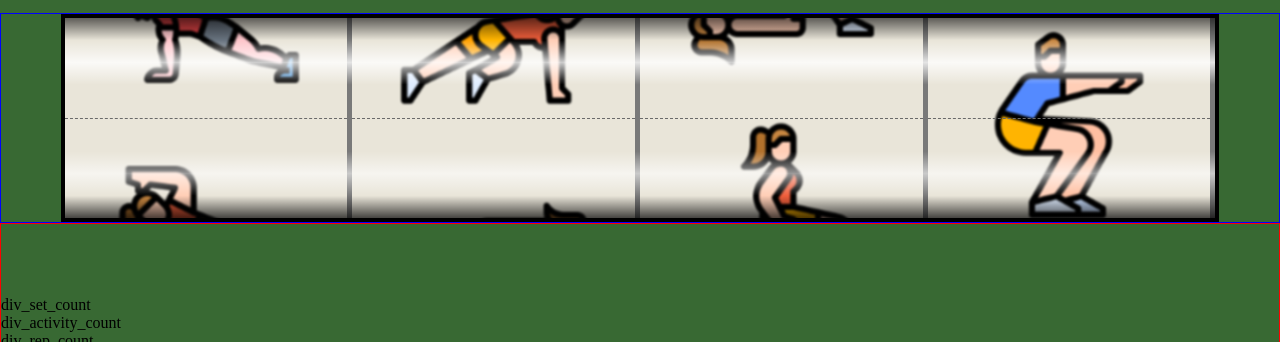
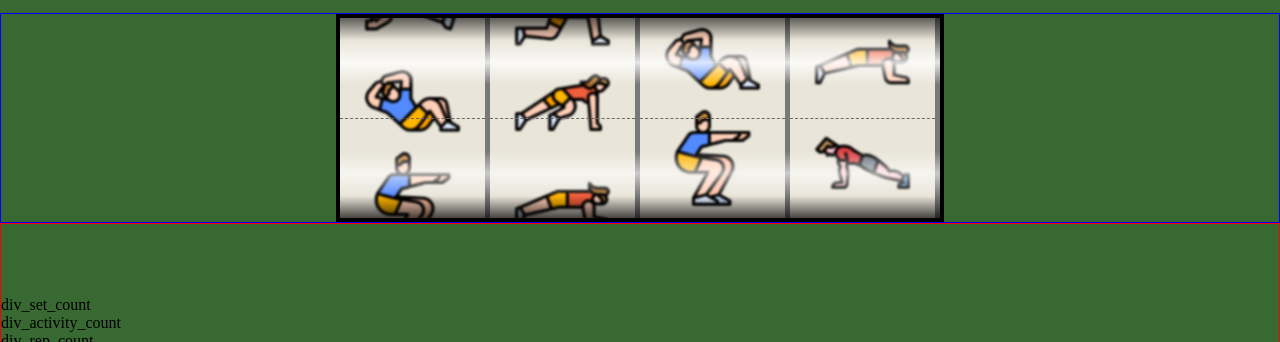
Before and after one commit to xifxor/TabataRoulette, a website: page public/index.html in a window 1280 px wide. Both pictures are taken after a click on the button "Spin". Shown: the part 83-425 px from the top of the page. Drawn offline with nearby package versions, Linux system fonts and the light colour scheme.

Commit message:
added slot load callback

```diff
--- a/public/css/basic.css
+++ b/public/css/basic.css
@@ -163,6 +163,7 @@
 
 }
 
+
 #slots1 {
   margin: 0 auto;
   height: 200px;
@@ -170,6 +171,17 @@
 
 }
 
+@media (min-width:650px)  {
+  #slots1 {
+    margin: 0 auto;
+    height: 200px;
+    width:600px;
+
+  }
+
+
+
+}
 
 
 
--- a/public/script/script.js
+++ b/public/script/script.js
@@ -223,11 +223,25 @@ $(document).ready(function(){
     $('#screen_config').hide();
 
 
+    let x = 5;
     //load slots
-    var s1 = new SlotGroup("#slots1", 4);
+    loadedCallback = function (){
+        console.log("Slots load callback");
+        console.log("value of x = " + x);
+
+        arr = s1.selectedActivities.map( (a) => { return a['name'] });
+        console.log("Selected activities: " +  arr.join(", "));
+
+    }
+
+    var s1 = new SlotGroup("#slots1", 4, loadedCallback);
     //***need to wait for s1 to properly load
 
-    //display config
+
+
+
+
+    //update config form values
     $('#input_warm_up_time').val( config.warm_up_time );
     $('#input_cool_down_time').val( config.cool_down_time );
     $('#input_set_count').val( config.set_count );
--- a/public/script/slots.js
+++ b/public/script/slots.js
@@ -19,15 +19,20 @@ var imagePath = "images/"
 
 
 
+/************************************************************************
+*
+* Slot GROUP object
+*
+***********************************************************************/
 
-
-function SlotGroup(element, slotcount)
+function SlotGroup(element, slotcount, loadedCallback=null)
 {
     var _this = this;
-    this.element = element;
-    this.slotcount = slotcount;
-    this.slots = [];
-    this.selectedActivities = [];
+    _this.element = element;
+    _this.slotcount = slotcount;
+    _this.slots = [];
+    _this.selectedActivities = [];
+    _this.loadedCallback = loadedCallback;
 
     //configure the container
     $(_this.element).addClass('slots_container');
@@ -44,7 +49,7 @@ function SlotGroup(element, slotcount)
 
         //create the slot
         max = 25 + (index * 10);
-        _this.slots.push( new Slot(divSlot, index, activityList, max, 2) );
+        _this.slots.push( new Slot(divSlot, index, activityList, max, 2, function(x){ _this.slotLoadedCallback(x) } ) );
 
     });
 
@@ -57,7 +62,46 @@ function SlotGroup(element, slotcount)
     $('.slot').css({width: slotwidth});
 
 
+
+
 }
+
+//this function is called when each slot confirms it has loaded
+SlotGroup.prototype.slotLoadedCallback = function(name) {
+
+    var _this = this;
+    console.log("Slot " + name + " has loaded");
+
+    //check if all slots are loaded
+    let allSlotsLoaded = _this.slots.every(function(slot){
+         return slot.loaded;
+    });
+
+    if (allSlotsLoaded)
+    {
+        console.log("All slots are now loaded");
+
+        if (_this.loadedCallback != null){
+            console.log("Callback function is present");
+
+            //update activities
+            _this.selectedActivities = [];
+
+            _this.slots.forEach((slot, index) => {
+                _this.selectedActivities.push( slot.activity );
+            });
+
+
+             _this.loadedCallback();
+        }else{
+
+            console.log("No callback function is present")
+        }
+
+    }
+
+
+};
 
 
 SlotGroup.prototype.start = function() {
@@ -93,7 +137,15 @@ SlotGroup.prototype.stop = function() {
 
 
 
-function Slot(element, name, activities, maxspeed, step) {
+
+/************************************************************************
+*
+* Slot object
+*
+***********************************************************************/
+
+
+function Slot(element, name, activities, maxspeed, step, loadedCallback) {
 
     var _this = this;
     _this.element = element; //dom element of the slot
@@ -104,14 +156,18 @@ function Slot(element, name, activities, maxspeed, step) {
     _this.interval = 50;
     _this.intialposition = 0;
     _this.maxSpeed = maxspeed; //max speed this slot can have
-    _this.activities = activities;
-    _this.loadedimages = 0;
+    _this.activities = activities; //the possible activities
+    _this.loadedimages = 0;  //the count of images that have been loaded
     _this.yoffset = 0; //the hidden amount above the top of the slot container (automatically calculated)
     _this.centerPointWithOffset = 0;
     _this.toppadding = 0; //padding is increased to create scroll effect
     _this.imagetocenteron = 3; //image index to center on
     _this.activity = null; //records the currently selected activity
-    _this.images = [];
+    //_this.images = [];
+    _this.distanceToSelectedImageCenter = 0;
+    _this.loadedCallback = loadedCallback; //loaded callback function
+    _this.loaded = false;
+
 
     console.log("Creating slot " + _this.slotname);
 
@@ -170,6 +226,10 @@ function Slot(element, name, activities, maxspeed, step) {
                     //all iages loaded so run other intialization activities
                     // $(_this.imagesdiv).css({top: -_this.yoffset, left: _this.intialposition.left, position:'absolute'});
                     $(_this.imagesdiv).css({top: _this.yoffset,  position:'absolute'});
+
+                    // run callback
+                    _this.loaded = true;
+                    _this.loadedCallback(_this.slotname);
 
                  }
 
@@ -253,6 +313,52 @@ Slot.prototype.start = function() {
 };
 
 
+/*
+get the currently selected image
+
+*/
+
+Slot.prototype.getSelectedActivity = function() {
+
+    var _this = this;
+    let cumulativeHeight=0;
+
+    //loop through the images
+    $(_this.imagesdiv).find("img").each(function(index){
+
+        imageCenterPoint = cumulativeHeight + _this.toppadding + ($(this).height() /2);
+        imageCenterToCenterPointDelta = imageCenterPoint - _this.centerPointWithOffset; //incorrect#
+        cumulativeHeight += $(this).height();
+
+
+        //select the image if it's center line hasnt yet met the container center line
+        //the last one that matches will be the actual selected one
+        if (imageCenterToCenterPointDelta < 0){
+            //we found the selected image.  see which of the activities it relates to
+            selectedImage = this;
+            console.log("Slot " + _this.slotname + " : selected image found")
+
+            // should be a better way to do this
+            _this.activities.forEach( (activity, index) => {
+
+                if ( $(selectedImage).attr("src") == activity['fullpath'])
+                {
+                    console.log("Slot " + _this.slotname + ":  selected activity: " + activity['name']);
+                    _this.activity = activity;
+                }
+
+            });
+
+           _this.distanceToSelectedImageCenter = -imageCenterToCenterPointDelta;
+        }
+
+    });
+
+    return _this.activity;
+
+}
+
+
 Slot.prototype.stop = function() {
 
     var _this = this;
@@ -264,69 +370,16 @@ Slot.prototype.stop = function() {
 
     $(_this.imagesdiv).removeClass("blurdiv");
 
-    //determine the selected image. if the center line has passed then it will be the next in line
-    cumulativeHeight=0;
-    $(_this.imagesdiv).find("img").each(function(index){
-
-        imageCenterPoint = cumulativeHeight + _this.toppadding + ($(this).height() /2);
-        imageCenterToCenterPointDelta = imageCenterPoint - _this.centerPointWithOffset; //incorrect#
-       // distanceToNextImageCenter =
-        cumulativeHeight += $(this).height();
-        /*
-        console.log("Slot " + _this.slotname + ": index=" + index
-                            + " imageCenterPoint="  + imageCenterPoint
-                            + " imageCenterToCenterPointDelta="  + imageCenterToCenterPointDelta
-                            + " cumulativeHeight="  + cumulativeHeight
-
-                            );*/
-
-        //select the image if it's center line hasnt yet met the container center line
-        //the last one that matches will be the actual selected one
-        if (imageCenterToCenterPointDelta < 0){
-            //we found the selected image.  see which of the activities it relates to
-            selectedImage = this;
-            console.log("Slot " + _this.slotname + " : selected image found")
-
-            _this.activities.forEach( (activity, index) => {
-
-                //console.log( "Slot " + _this.slotname + " :Selected image: " + $(selectedImage).attr("src"))
-                //console.log("Slot " + _this.slotname + ": checing activity : " + activity['fullpath']);
-                //if ( $(selectedImage).attr("src") == activity['image'])
-                if ( $(selectedImage).attr("src") == activity['fullpath'])
-                {
-                    console.log("Slot " + _this.slotname + ":  selected activity: " + activity['name']);
-                    _this.activity = activity;
-                }
-
-            });
-           // _this.activity = $(this).attr("src");
+    //get the selected image
+    _this.getSelectedActivity();
 
 
-            distanceToSelectedImage = -imageCenterToCenterPointDelta;
-        }
+    //if image sizes are all the same then the new padding always comes out to 1 x image height
 
-    });
-
-    //if image sizes are all the same then the new padding always comes out to 1 x image height
-    /*
-    console.log("Slot " + _this.slotname
-        + ": _this.activity=" + _this.activity
-        + ":  _this.toppadding=" +  _this.toppadding
-        + " distanceToSelectedImage="  + distanceToSelectedImage);
-    */
-
-    /*
-    //change padding by the ditance to selected image
-    _this.toppadding = _this.toppadding  + distanceToSelectedImage;
-
-    console.log("setting top padding to : "  + _this.toppadding);
-    //_this.toppadding = _this.toppadding
-    $(_this.imagesdiv).css({"padding-top" : _this.toppadding });
-    */
 
     //arrive at the desired padding within a few intervals
 
-    let remainingDistance = distanceToSelectedImage;
+    let remainingDistance = _this.distanceToSelectedImageCenter;
 
     _this.timer = window.setInterval(function() {
         paddingToAdd = Math.floor( remainingDistance/2);
```
